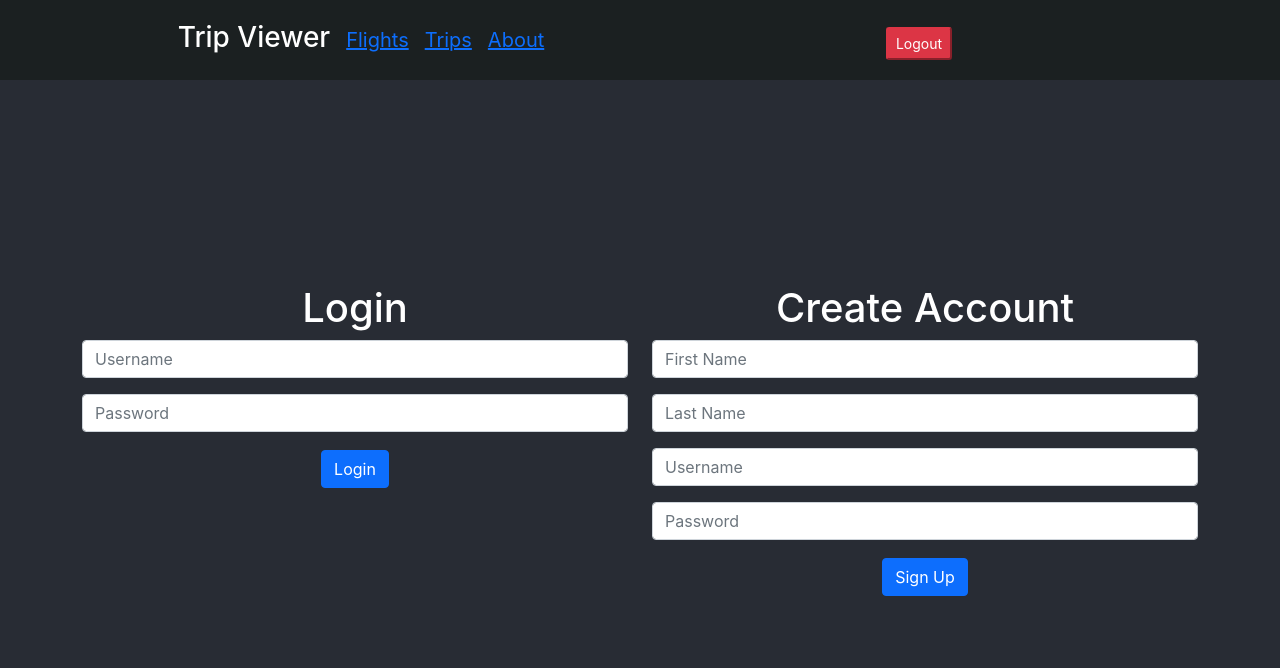
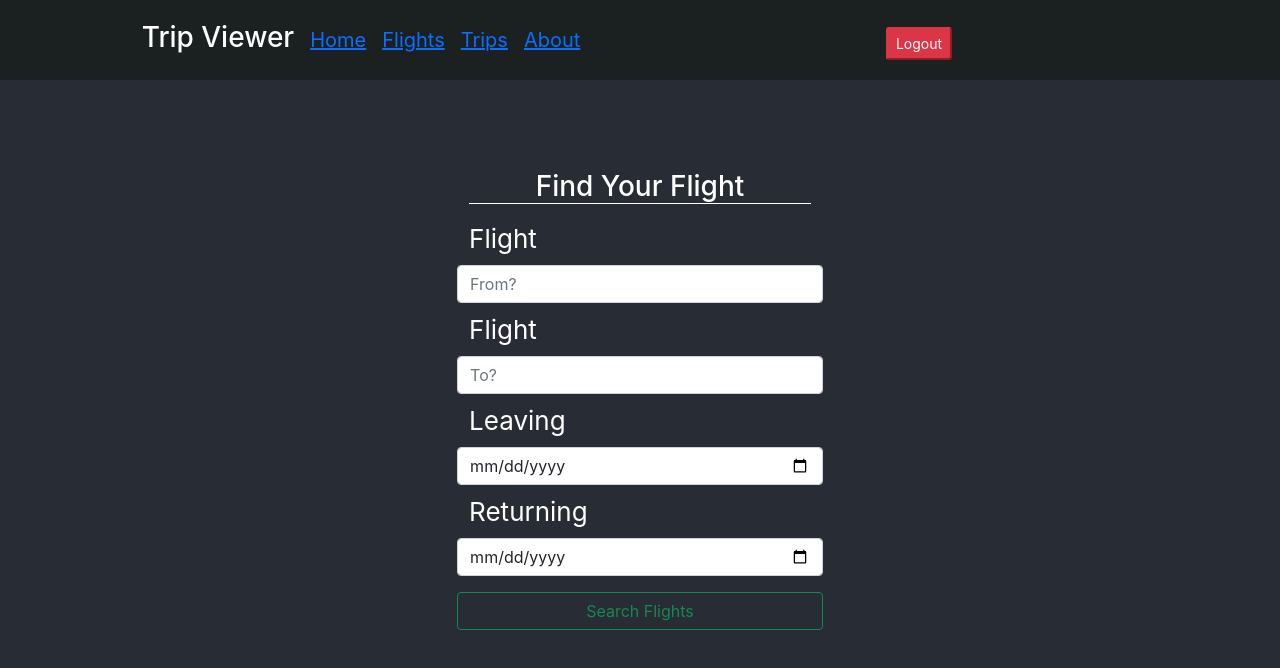
Before and after one commit to ScottyG67/travel-planner-client, a React (Create React App) app: page /flights in a window 1280 px wide. Shown: the top 668 px of the page. Built offline with nearby package versions, Linux system fonts and the light colour scheme.

Commit message:
routing done

```diff
--- a/package.json
+++ b/package.json
@@ -11,6 +11,7 @@
     "react-bootstrap": "^1.5.2",
     "react-date-picker": "^8.1.1",
     "react-dom": "^17.0.2",
+    "react-router-dom": "^5.2.0",
     "react-scripts": "4.0.3",
     "semantic-ui-css": "^2.4.1",
     "semantic-ui-react": "^2.0.3",
--- a/src/App.css
+++ b/src/App.css
@@ -14,6 +14,16 @@
 }
 
 .App-header {
+  background-color: #282c34;
+  /* min-height: 100vh; */
+  display: flex;
+  flex-direction: column;
+  align-items: center;
+  justify-content: center;
+  font-size: calc(10px + 2vmin);
+  color: white;
+}
+.App-body {
   background-color: #282c34;
   min-height: 100vh;
   display: flex;
@@ -95,3 +105,12 @@
 .router-option:hover {
   color: aliceblue;
 }
+
+.flight-page {
+
+}
+
+.about-cards {
+  margin: 20px;
+  column-count: 2
+}
--- a/src/App.js
+++ b/src/App.js
@@ -1,10 +1,22 @@
+//React stuff
 import React from 'react'
 import { useEffect, useState } from "react"
+import {
+  BrowserRouter as Router,
+  Route,
+  Redirect,
+  Switch
+} from 'react-router-dom';
+
+//formatting
 import './App.css';
 
+//Components and Containers
 import LoginPage from './containers/LoginPage'
 import Main from './containers/Main'
 import NavBar from './components/NavBar'
+import FlightPage from './containers/FlightPage'
+import About from './components/About'
 
 function App() {
 
@@ -26,6 +38,7 @@ function App() {
             //login if server response it good
             setCurrentUserData(profData)
             setLoggedIn(true)
+            localStorage.setItem('loggedIn',true)
             localStorage.setItem("id",profData["id"])
           } else {
             //clear data is server response is bad
@@ -103,9 +116,11 @@ function App() {
         if(!profData.message){
           setCurrentUserData(profData)
           setLoggedIn(true)
+          localStorage.setItem('loggedIn',true)
           localStorage.setItem("id",profData["id"])
         } else {
           setLoggedIn(false)
+          localStorage.setItem('loggedIn',false)
           alert('incorrect username or password')
         }
       })
@@ -116,15 +131,45 @@ function App() {
     setLoggedIn(false)
     localStorage.removeItem('id')
     localStorage.removeItem('token')
+    localStorage.removeItem('loggedIn')
   }
 
   return (
     <div className="App">
       <header className="App-header">
         <NavBar logoutAction={logout} />
-        {loggedIn? <Main currentUser={currentUserData} /> : <LoginPage handleLogin={login} handleSignUp={signup} />}
-        {/* <button className="btn btn-danger" onClick={logout}>Logout</button> */}
+
       </header>
+
+      <div className="App-body">
+      <Router>
+          <Switch>
+            <Route exact path ='/'>
+              {loggedIn? <Main currentUser={currentUserData} />:<Redirect to='/login' />}
+            </Route>
+            <Route path ='/login'>
+              {loggedIn? <Redirect to='/' /> : <LoginPage handleLogin={login} handleSignUp={signup} />}
+            </Route>
+            <Route path ='/signup'>
+              <LoginPage handleLogin={login} handleSignUp={signup} />
+            </Route>
+            <Route path ='/trips'>
+
+            </Route>
+            <Route path ='/flights'>
+              <div className= 'flight-page' >
+                <FlightPage />
+              </div>
+            </Route>
+            <Route path ='/about'>
+              <About />
+            </Route>
+
+          </Switch>
+        </Router>
+      {/* {loggedIn? <Main currentUser={currentUserData} /> : <LoginPage handleLogin={login} handleSignUp={signup} />} */}
+      </div>
+
     </div>
   );
 }
--- /dev/null
+++ b/src/components/About.js
@@ -0,0 +1,41 @@
+import React from 'react'
+import {CardColumns as Group} from 'react-bootstrap'
+import Card from 'react-bootstrap/Card';
+
+const About = () => {
+
+    const pageDescription ="This is text to talk about how awesome our app is and how it works"
+    const scottBio ="Scott is a really cool guy"
+    const jacobBio = "He is alright... I guess..."
+
+    const scottImg = "https://media-exp1.licdn.com/dms/image/C4D03AQHB91ltffZGRw/profile-displayphoto-shrink_200_200/0/1516529962541?e=1622678400&v=beta&t=oS5kuEk6rsVQDYzbvt9QCkYcG4nEi1WrT9RBYK9sT38"
+    const jacobImg = "https://media-exp1.licdn.com/dms/image/C4D03AQFu4DUrkdYaPQ/profile-displayphoto-shrink_200_200/0/1599159365046?e=1622678400&v=beta&t=292ImnPqJQZ5XARzf8SSHUjYCbb62JvV3K4bO-_dFck"
+
+    return(
+        <div>
+            <h1>About</h1>
+            <h2>This Project</h2>
+            <p>{pageDescription}</p>
+            <Group className ={'about-cards'}>
+                <Card>
+                    <Card.Img src ={scottImg} />
+                    <Card.Body style={{backgroundColor:"#282c34"}}>
+                        <Card.Title>Scott Gloyna</Card.Title>
+                        <Card.Text>{scottBio}</Card.Text>
+                    </Card.Body>
+                </Card>
+                <Card>
+                    <Card.Img src ={jacobImg} />
+                    <Card.Body style={{backgroundColor:"#282c34"}}>
+                        <Card.Title>Jacob Hambton</Card.Title>
+                        <Card.Text>{jacobBio}</Card.Text>
+                    </Card.Body>
+                </Card>
+
+            </Group>
+
+        </div>
+    )
+}
+
+export default About
--- a/src/components/NavBar.js
+++ b/src/components/NavBar.js
@@ -8,9 +8,10 @@ const NavBar = ({ logoutAction }) => {
             <div className="container">
                 <div className="col" style={{ width: "80%", display: "inline-block" }}>
                     <h3 style={{ display: "inline-block", marginLeft: ".5rem", marginRight: ".5rem" }}>Trip Viewer</h3>
-                    <a className="router-option" href="">Flights</a>
-                    <a className="router-option" href="">Trips</a>
-                    <a className="router-option" href="">About</a>
+                    <a className="router-option" href="/">Home</a>
+                    <a className="router-option" href="/flights">Flights</a>
+                    <a className="router-option" href="/trips">Trips</a>
+                    <a className="router-option" href="/about">About</a>
                 </div>
                 <div className="col" style={{ width: "10%", display: "inline-block"}}>
                     <button onClick={() => logoutAction()} className="btn-sm btn-danger">Logout</button>
--- /dev/null
+++ b/src/containers/FlightPage.js
@@ -0,0 +1,42 @@
+import React from 'react'
+import {useState,useEffect} from 'react'
+
+import FlightsContainer from './FlightsContainer'
+import FlightSearch from '../components/FlightSearch'
+
+const FlightPage = () => {
+
+        //Flights
+        const [flightsList, setFlightsList] = useState(null)
+        const [flightDetails, setFlightDetails] = useState(null)
+
+        const searchFlights = (obj, updateFlights) => {
+            const reqObj = {
+                method: "POST",
+                headers: {
+                    Authorization: `Bearer ${localStorage.getItem('token')}`,
+                    "Content-Type": "application/json",
+                    "Accept": "application/json"
+                },
+                body: JSON.stringify({searchTerm: obj})
+            }
+
+            fetch('http://localhost:3000/api/v1/search_flights', reqObj)
+                .then(res => res.json())
+                .then(resData => {
+                    updateFlights(resData.data)
+                })
+            // setSearchRequest(obj)
+        }
+
+        return (
+            <div>
+                <FlightSearch searchFlights={searchFlights} updateFlights={setFlightsList} />
+                {flightsList ? <FlightsContainer selectedFlight={flightDetails} changeSelectedFlight={setFlightDetails} searchFlights={searchFlights} updateFlights={setFlightsList} flights={flightsList} flightDetails={setFlightDetails} /> : null}
+                {flightsList ? <button onClick={() => setFlightsList(null)} className='btn btn-danger'>Clear Results</button> : null }
+            </div>
+        )
+
+}
+
+export default FlightPage
--- a/src/containers/Main.js
+++ b/src/containers/Main.js
@@ -8,33 +8,35 @@ import FlightSearch from '../components/FlightSearch'
 import userEvent from '@testing-library/user-event'
 import NavBar from '../components/NavBar'
 
+import FlightPage from './FlightPage'
+
 const Main = ({ currentUser }) => {
 
     // const [searchRequest, setSearchRequest] = useState({})
     //Flights
-    const [flightsList, setFlightsList] = useState(null)
-    const [flightDetails, setFlightDetails] = useState(null)
+    // const [flightsList, setFlightsList] = useState(null)
+    // const [flightDetails, setFlightDetails] = useState(null)
 
 
 
-    const searchFlights = (obj, updateFlights) => {
-        const reqObj = {
-            method: "POST",
-            headers: {
-                Authorization: `Bearer ${localStorage.getItem('token')}`,
-                "Content-Type": "application/json",
-                "Accept": "application/json"
-            },
-            body: JSON.stringify({searchTerm: obj})
-        }
+    // const searchFlights = (obj, updateFlights) => {
+    //     const reqObj = {
+    //         method: "POST",
+    //         headers: {
+    //             Authorization: `Bearer ${localStorage.getItem('token')}`,
+    //             "Content-Type": "application/json",
+    //             "Accept": "application/json"
+    //         },
+    //         body: JSON.stringify({searchTerm: obj})
+    //     }
 
-        fetch('http://localhost:3000/api/v1/search_flights', reqObj)
-            .then(res => res.json())
-            .then(resData => {
-                updateFlights(resData.data)
-            })
+    //     fetch('http://localhost:3000/api/v1/search_flights', reqObj)
+    //         .then(res => res.json())
+    //         .then(resData => {
+    //             updateFlights(resData.data)
+    //         })
         // setSearchRequest(obj)
-    }
+    // }
 
     return (
         <div style={{ marginTop: "6rem" }}>
@@ -47,9 +49,10 @@ const Main = ({ currentUser }) => {
                 </div>
                 <div className="row">
                     <div className="col-md-6 prof-column">
-                        <FlightSearch searchFlights={searchFlights} updateFlights={setFlightsList} />
+                        <FlightPage />
+                        {/* <FlightSearch searchFlights={searchFlights} updateFlights={setFlightsList} />
                         {flightsList ? <FlightsContainer selectedFlight={flightDetails} changeSelectedFlight={setFlightDetails} searchFlights={searchFlights} updateFlights={setFlightsList} flights={flightsList} flightDetails={setFlightDetails} /> : null}
-                        {flightsList ? <button onClick={() => setFlightsList(null)} className='btn btn-danger'>Clear Results</button> : null }
+                        {flightsList ? <button onClick={() => setFlightsList(null)} className='btn btn-danger'>Clear Results</button> : null } */}
                     </div>
                     <div className="col-md-3 prof-column">
                         <PhotosContainer />
```
Also changed, not shown: 1 other file (tests, documents, lock files or other folders).
